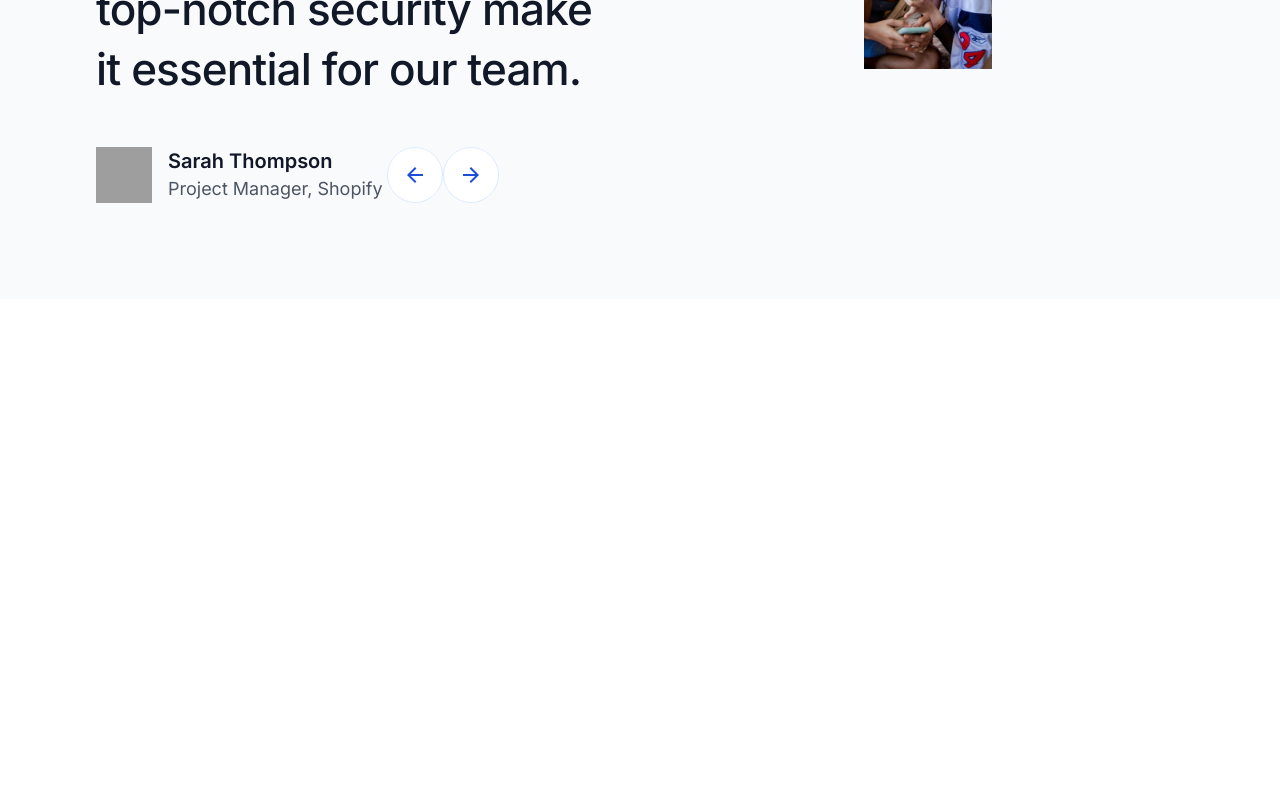
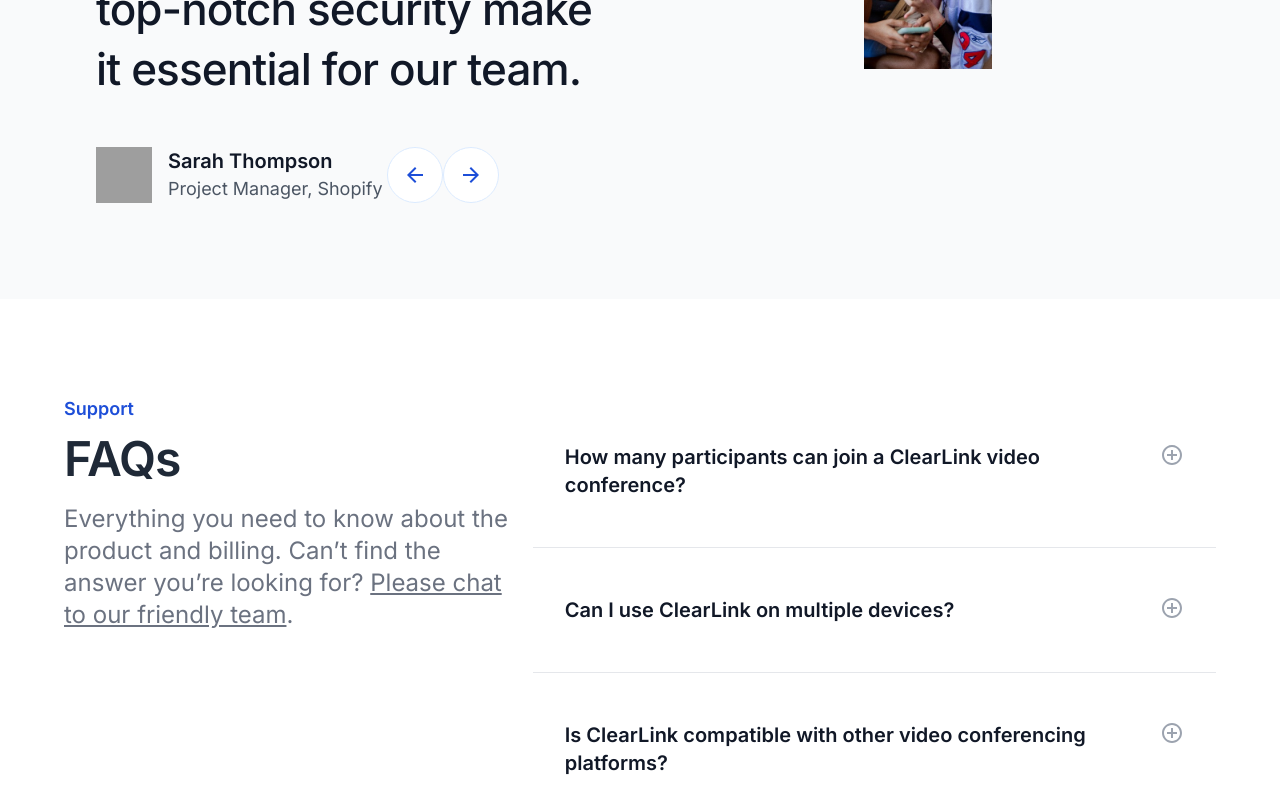
Before and after one commit to Justkanye/clearlink, a Next.js app: page / in a window 1280 px wide. Shown: the part 2854-3651 px from the top of the page. Before the commit the page ends 3233 px from the top, so only its background shows below. Built offline with nearby package versions, Linux system fonts and the light colour scheme; grey boxes are pictures that could not be loaded.

Commit message:
FAQs section

```diff
--- a/app/page.tsx
+++ b/app/page.tsx
@@ -1,4 +1,5 @@
 import CompaniesThatTrustUs from "@/components/pages/landing/CompaniesThatTrustUs";
+import Faqs from "@/components/pages/landing/Faqs";
 import Hero from "@/components/pages/landing/Hero";
 import Testimonials from "@/components/pages/landing/Testimonials";
 import WhyChooseUs from "@/components/pages/landing/WhyChooseUs";
@@ -10,6 +11,7 @@ const Home = () => {
       <CompaniesThatTrustUs />
       <WhyChooseUs />
       <Testimonials />
+      <Faqs />
     </main>
   );
 };
--- /dev/null
+++ b/components/pages/landing/Faqs.tsx
@@ -0,0 +1,37 @@
+import Accordion from "@/components/shared/Accordion";
+import { faqs } from "@/lib/constants/faq";
+
+const Faqs = () => {
+  return (
+    <section id='faqs' className='py-24 grid grid-cols-1 md:grid-cols-5 gap-5'>
+      <div className='md:col-span-2'>
+        <h6 className='text-blue-700 text-lg font-semibold'>Support</h6>
+        <h3 className='text-gray-800 text-5xl font-semibold -tracking-[0.96px] mt-3 mb-5'>
+          FAQs
+        </h3>
+        <p className='text-gray-500 text-2xl'>
+          Everything you need to know about the product and billing. Can’t find
+          the answer you’re looking for?{" "}
+          <span className='underline'>Please chat to our friendly team</span>.
+        </p>
+      </div>
+
+      <div className='md:col-span-3'>
+        {faqs.map(({ answer, question }, i) => (
+          <Accordion
+            key={question}
+            title={
+              <h3 className='font-semibold text-gray-900 text-xl text-left'>
+                {question}
+              </h3>
+            }
+            content={<p className='text-gray-600 text-lg'>{answer}</p>}
+            divider={i !== faqs.length - 1}
+          />
+        ))}
+      </div>
+    </section>
+  );
+};
+
+export default Faqs;
--- /dev/null
+++ b/components/shared/Accordion.tsx
@@ -0,0 +1,45 @@
+"use client";
+
+import { cn } from "@/lib/utils";
+import { Disclosure, Transition } from "@headlessui/react";
+import { MdAddCircleOutline, MdRemoveCircleOutline } from "react-icons/md";
+
+const Accordion = ({ content, title, divider }: AccordionProps) => {
+  return (
+    <Disclosure>
+      {({ open }) => (
+        <div
+          className={cn("w-full p-8 border-gray-200", {
+            "bg-gray-50 border rounded-2xl": open,
+            "border-b": divider,
+          })}
+        >
+          <Disclosure.Button className='flex w-full justify-between py-4'>
+            {title}
+            <div className='text-gray-400 text-2xl'>
+              {open ? <MdRemoveCircleOutline /> : <MdAddCircleOutline />}
+            </div>
+          </Disclosure.Button>
+          <Transition
+            enter='transition duration-100 ease-out'
+            enterFrom='transform scale-95 opacity-0'
+            enterTo='transform scale-100 opacity-100'
+            leave='transition duration-75 ease-out'
+            leaveFrom='transform scale-100 opacity-100'
+            leaveTo='transform scale-95 opacity-0'
+          >
+            <Disclosure.Panel>{content}</Disclosure.Panel>
+          </Transition>
+        </div>
+      )}
+    </Disclosure>
+  );
+};
+
+export default Accordion;
+
+type AccordionProps = {
+  title: React.ReactNode;
+  content: React.ReactNode;
+  divider: boolean;
+};
--- /dev/null
+++ b/lib/constants/faq.ts
@@ -0,0 +1,33 @@
+export const faqs = [
+  {
+    question: "How many participants can join a ClearLink video conference?",
+    answer:
+      "ClearLink offers flexible meeting options. Depending on your subscription plan, you can host meetings with varying numbers of participants. Our plans are designed to accommodate small team collaborations and large-scale webinars, ensuring you have the right fit for your needs.",
+  },
+  {
+    question: "Can I use ClearLink on multiple devices?",
+    answer:
+      "Yes, you can try us for free for 30 days. If you want, we personalized 30-minute onboarding call to get you up possible.",
+  },
+  {
+    question:
+      "Is ClearLink compatible with other video conferencing platforms?",
+    answer:
+      "Yes, you can try us for free for 30 days. If you want, we personalized 30-minute onboarding call to get you up possible.",
+  },
+  {
+    question: "How does ClearLink ensure the security of my video conferences?",
+    answer:
+      "Yes, you can try us for free for 30 days. If you want, we personalized 30-minute onboarding call to get you up possible.",
+  },
+  {
+    question: "Do I need to download any software to use ClearLink?",
+    answer:
+      "Yes, you can try us for free for 30 days. If you want, we personalized 30-minute onboarding call to get you up possible.",
+  },
+  {
+    question: "What kind of customer support does ClearLink provide?",
+    answer:
+      "Yes, you can try us for free for 30 days. If you want, we personalized 30-minute onboarding call to get you up possible.",
+  },
+];
```
